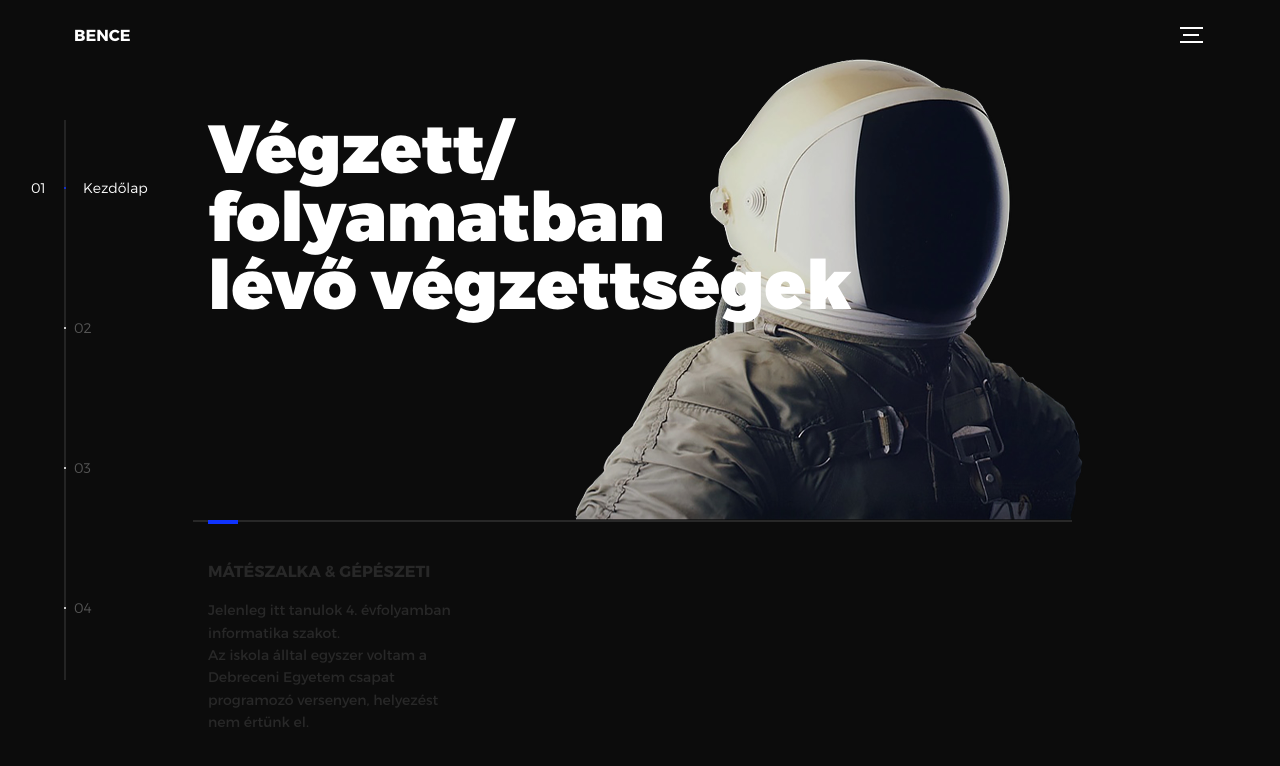
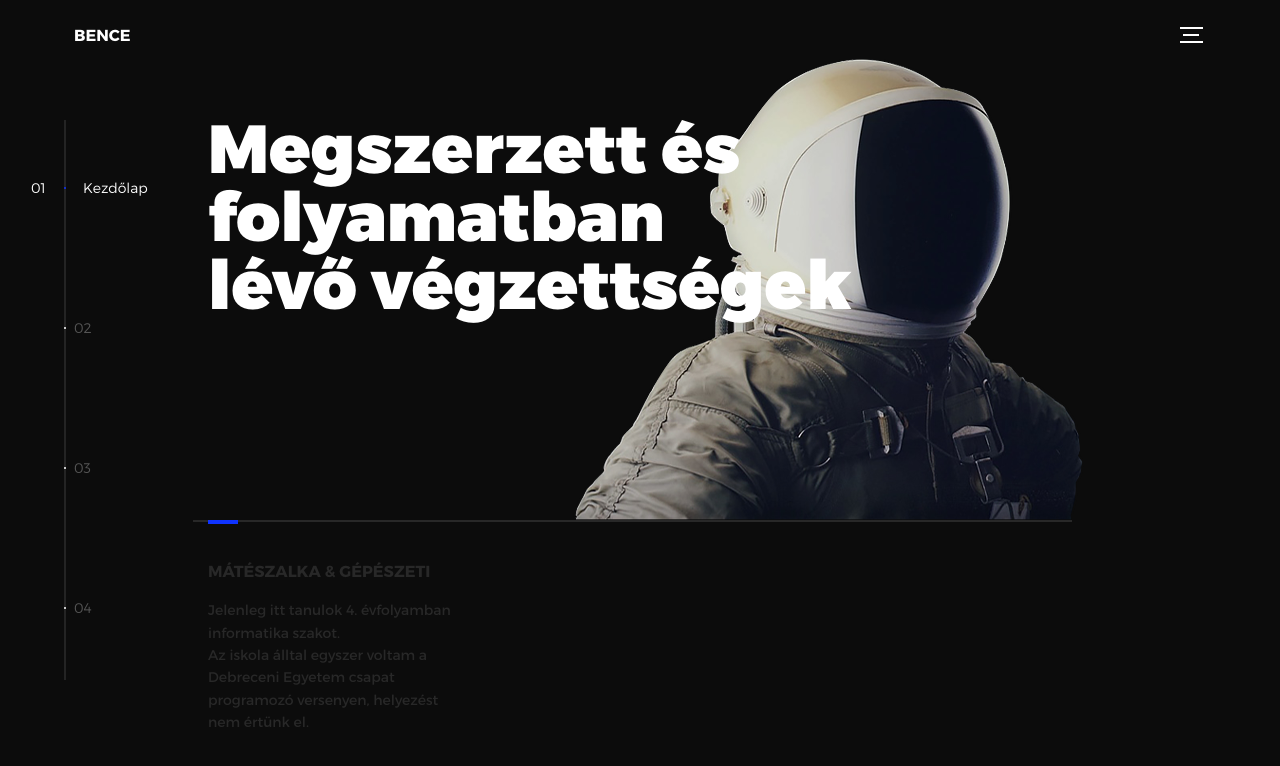
Before and after one commit to Tuzzy007/portf.github.io, a plain HTML site: page index.html in a window 1280 px wide. Drawn offline with nearby package versions, Linux system fonts and the light colour scheme.

Commit message:
Update index.html

```diff
--- a/index.html
+++ b/index.html
@@ -45,7 +45,7 @@
           <li class="l-section section section--is-active">
             <div class="intro">
               <div class="intro--banner">
-                <h1>Végzett/<br>folyamatban <br>lévő végzettségek</h1>
+                <h1>Megszerzett és<br>folyamatban <br>lévő végzettségek</h1>
                 <img src="assets/img/introduction-visual.png" alt="Welcome">
               </div>
               <div class="intro--options">
```
